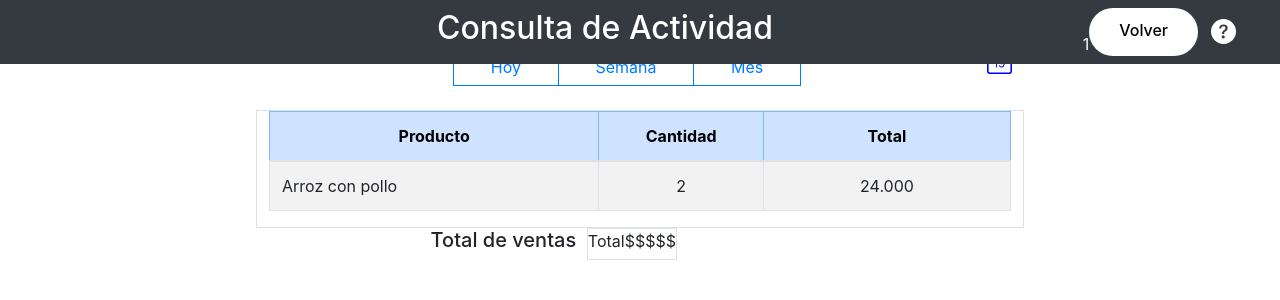
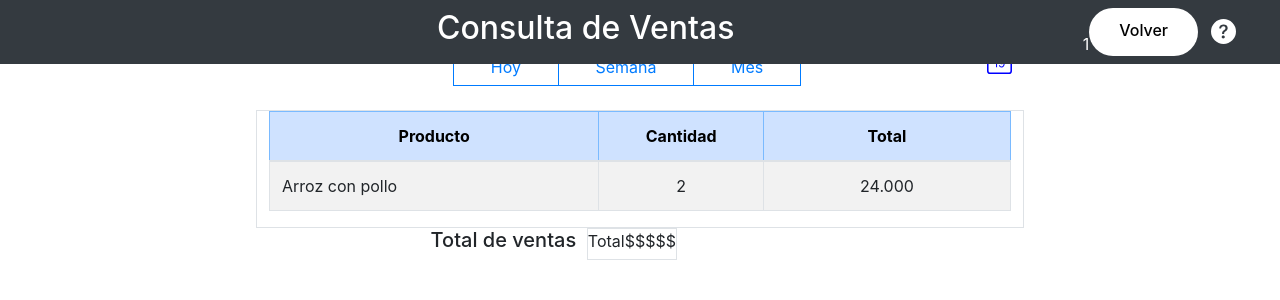
Before and after one commit to DJulieth19/EasyBill, a PHP site: page /Administrador/ConsultaVentas/Ventas.php?nombre=1 in a window 1280 px wide. Shown: the top 300 px of the page. Run offline with PHP 8.4, Linux system fonts and the light colour scheme; data that the repository does not hold is empty.

Commit message:
Update Ventas.php

```diff
--- a/Administrador/ConsultaVentas/Ventas.php
+++ b/Administrador/ConsultaVentas/Ventas.php
@@ -36,7 +36,7 @@
             <div class="col-md-4">
                 <h3>&nbsp &nbsp</h3>
             </div>
-            <h2>Consulta de Actividad</h2>
+            <h2>Consulta de Ventas &nbsp</h2>
             <button class="navbar-toggler " type="button" data-bs-toggle="collapse" data-bs-target="#navbarCollapse"
                 aria-controls="navbarCollapse" aria-expanded="false" aria-label="Toggle navigation">
                 <span class="navbar-toggler-icon"></span>
```
